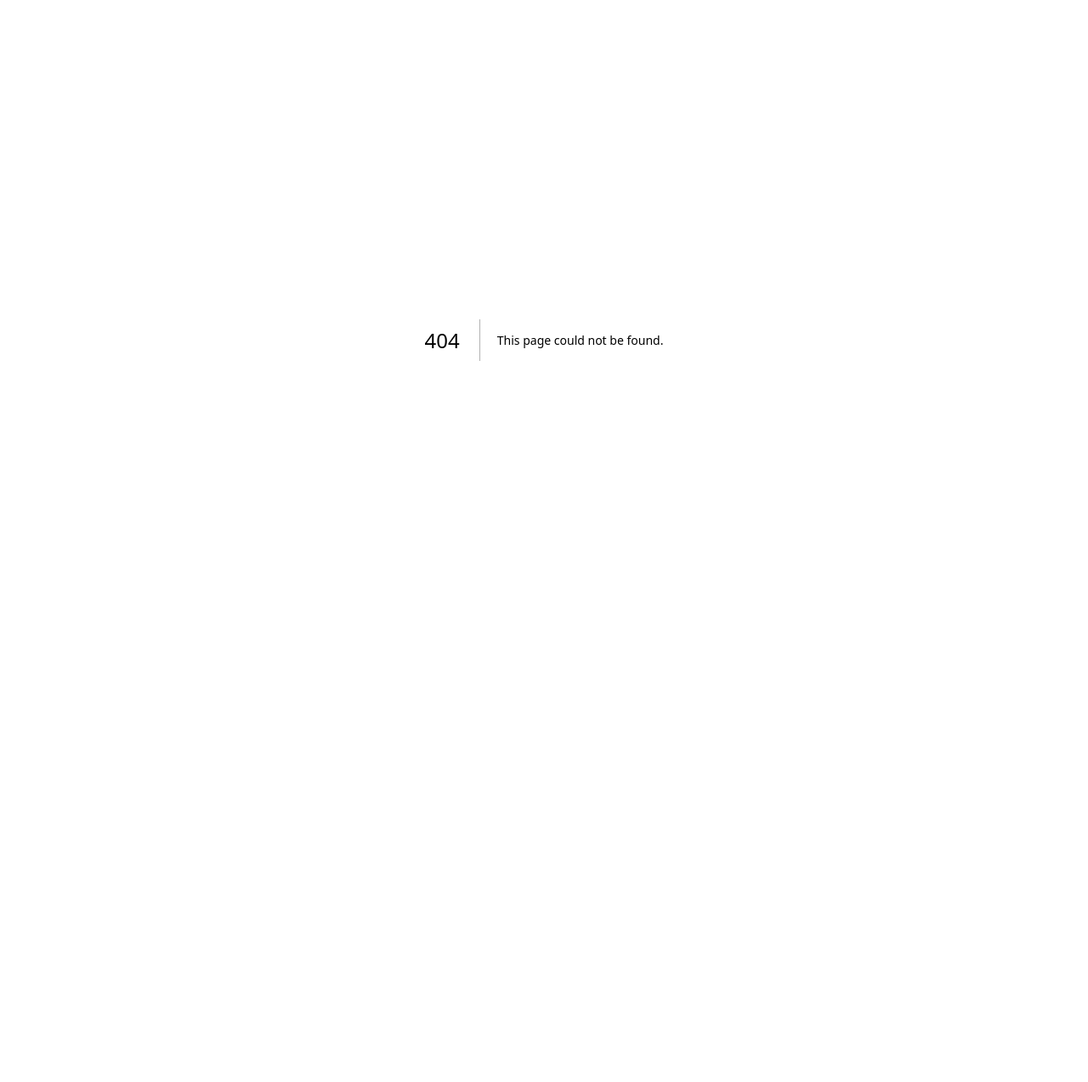
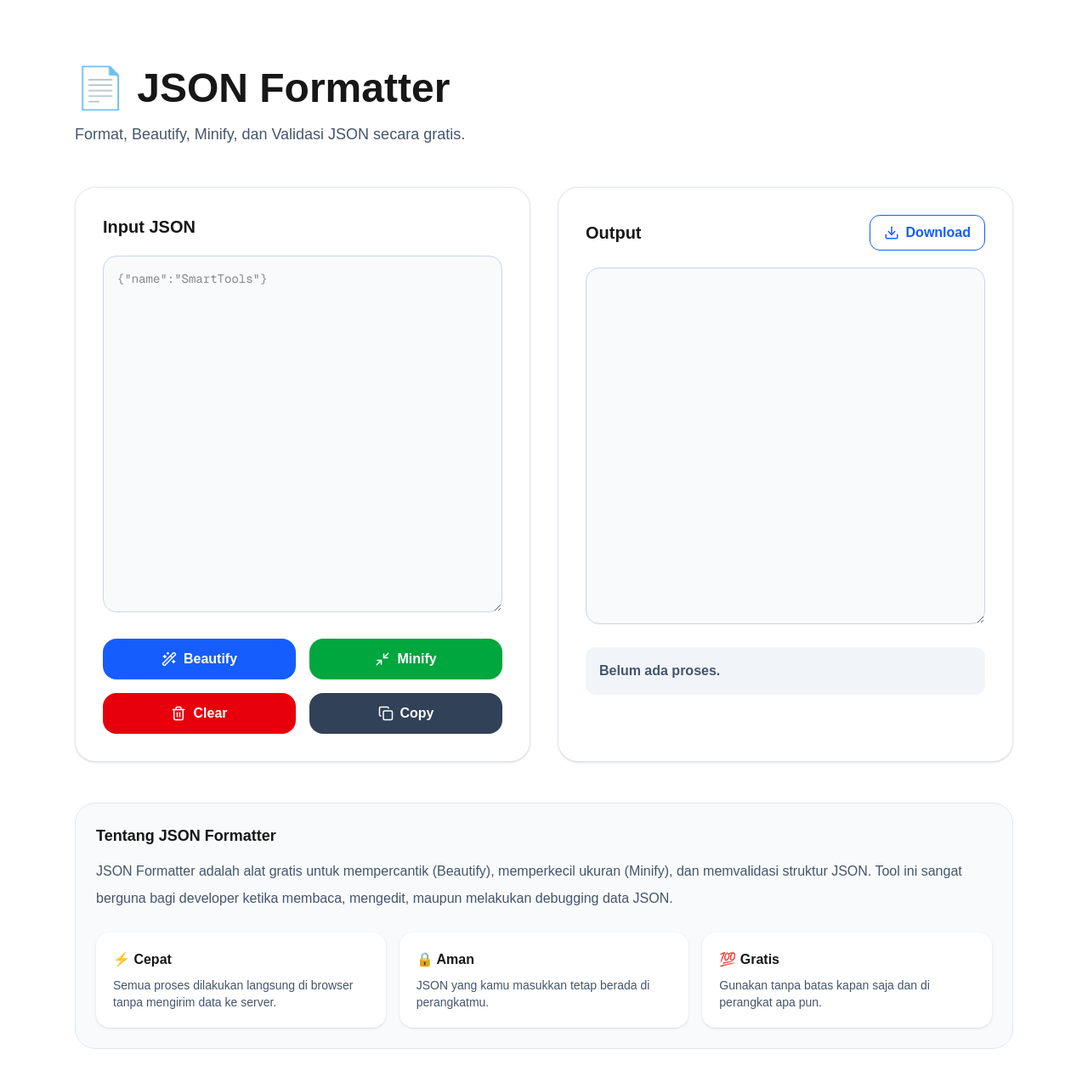
Before and after one commit to smarttoolsidn-maker/smarttools-indonesia, a Next.js app: page /tools/json-formatter in a window 1280 px wide. Before the commit this address had no page. Shown: the top 1274 px of the page at 85% size. Before the commit the page ends 800 px from the top, so only its background shows below. Built offline with nearby package versions, Linux system fonts and the light colour scheme.

Commit message:
feat: add JSON Formatter tool

```diff
--- /dev/null
+++ b/app/tools/json-formatter/page.tsx
@@ -0,0 +1,277 @@
+"use client";
+
+import { useState } from "react";
+import {
+  Wand2,
+  Minimize2,
+  Copy,
+  Trash2,
+  Download,
+} from "lucide-react";
+
+export default function JsonFormatterPage() {
+
+  const [input, setInput] = useState("");
+
+  const [output, setOutput] = useState("");
+
+  const [status, setStatus] = useState<
+    "success" | "error" | ""
+  >("");
+
+  const [message, setMessage] = useState("");
+function beautifyJSON() {
+
+  try {
+
+    const parsed = JSON.parse(input);
+
+    const formatted = JSON.stringify(
+      parsed,
+      null,
+      2
+    );
+
+    setOutput(formatted);
+
+    setStatus("success");
+
+    setMessage("✅ Valid JSON");
+
+  } catch {
+
+    setStatus("error");
+
+    setMessage("❌ Invalid JSON");
+
+    setOutput("");
+
+  }
+
+}function minifyJSON() {
+
+  try {
+
+    const parsed = JSON.parse(input);
+
+    setOutput(JSON.stringify(parsed));
+
+    setStatus("success");
+
+    setMessage("✅ Valid JSON");
+
+  } catch {
+
+    setStatus("error");
+
+    setMessage("❌ Invalid JSON");
+
+    setOutput("");
+
+  }
+
+}async function copyOutput() {
+
+  if (!output) return;
+
+  await navigator.clipboard.writeText(output);
+
+}function clearAll() {
+
+  setInput("");
+
+  setOutput("");
+
+  setMessage("");
+
+  setStatus("");
+
+}
+function downloadJSON() {
+
+  if (!output) return;
+
+  const blob = new Blob(
+    [output],
+    {
+      type: "application/json",
+    }
+  );
+
+  const url = URL.createObjectURL(blob);
+
+  const link =
+    document.createElement("a");
+
+  link.href = url;
+
+  link.download = "formatted.json";
+
+  link.click();
+
+  URL.revokeObjectURL(url);
+
+}
+return (
+  <main className="mx-auto max-w-6xl px-6 py-20">
+
+    {/* Header */}
+    <h1 className="text-5xl font-extrabold dark:text-white">
+      📄 JSON Formatter
+    </h1>
+
+    <p className="mt-4 text-lg text-slate-600 dark:text-slate-300">
+      Format, Beautify, Minify, dan Validasi JSON secara gratis.
+    </p>
+
+    <div className="mt-12 grid gap-8 lg:grid-cols-2">
+
+      {/* INPUT */}
+      <div className="rounded-3xl border border-slate-200 bg-white p-8 shadow-sm dark:border-slate-700 dark:bg-slate-800">
+
+        <h2 className="text-xl font-bold dark:text-white">
+          Input JSON
+        </h2>
+
+        <textarea
+          value={input}
+          onChange={(e) => setInput(e.target.value)}
+          placeholder='{"name":"SmartTools"}'
+          className="mt-5 h-[420px] w-full rounded-2xl border border-slate-300 bg-slate-50 p-4 font-mono text-sm outline-none transition focus:border-blue-500 dark:border-slate-600 dark:bg-slate-900 dark:text-white"
+        />
+
+        {/* Buttons */}
+        <div className="mt-6 grid grid-cols-2 gap-4">
+
+          <button
+            onClick={beautifyJSON}
+            className="flex items-center justify-center gap-2 rounded-2xl bg-blue-600 px-5 py-3 font-semibold text-white transition hover:bg-blue-700"
+          >
+            <Wand2 size={18}/>
+            Beautify
+          </button>
+
+          <button
+            onClick={minifyJSON}
+            className="flex items-center justify-center gap-2 rounded-2xl bg-green-600 px-5 py-3 font-semibold text-white transition hover:bg-green-700"
+          >
+            <Minimize2 size={18}/>
+            Minify
+          </button>
+
+          <button
+            onClick={clearAll}
+            className="flex items-center justify-center gap-2 rounded-2xl bg-red-600 px-5 py-3 font-semibold text-white transition hover:bg-red-700"
+          >
+            <Trash2 size={18}/>
+            Clear
+          </button>
+
+          <button
+            onClick={copyOutput}
+            className="flex items-center justify-center gap-2 rounded-2xl bg-slate-700 px-5 py-3 font-semibold text-white transition hover:bg-slate-800"
+          >
+            <Copy size={18}/>
+            Copy
+          </button>
+
+        </div>
+
+      </div>
+
+      {/* OUTPUT */}
+      <div className="rounded-3xl border border-slate-200 bg-white p-8 shadow-sm dark:border-slate-700 dark:bg-slate-800">
+
+        <div className="flex items-center justify-between">
+
+          <h2 className="text-xl font-bold dark:text-white">
+            Output
+          </h2>
+
+          <button
+            onClick={downloadJSON}
+            className="flex items-center gap-2 rounded-xl border border-blue-600 px-4 py-2 font-semibold text-blue-600 transition hover:bg-blue-600 hover:text-white"
+          >
+            <Download size={18}/>
+            Download
+          </button>
+
+        </div>
+
+        <textarea
+          value={output}
+          readOnly
+          className="mt-5 h-[420px] w-full rounded-2xl border border-slate-300 bg-slate-50 p-4 font-mono text-sm outline-none dark:border-slate-600 dark:bg-slate-900 dark:text-white"
+        />
+
+        <div
+          className={`mt-5 rounded-xl p-4 font-semibold ${
+            status === "success"
+              ? "bg-green-100 text-green-700 dark:bg-green-900/40 dark:text-green-300"
+              : status === "error"
+              ? "bg-red-100 text-red-700 dark:bg-red-900/40 dark:text-red-300"
+              : "bg-slate-100 text-slate-600 dark:bg-slate-700 dark:text-slate-300"
+          }`}
+        >
+          {message || "Belum ada proses."}
+        </div>
+
+      </div>
+
+
+        </div>
+
+    {/* Footer */}
+    <div className="mt-12 rounded-3xl border border-slate-200 bg-slate-50 p-6 dark:border-slate-700 dark:bg-slate-800">
+
+      <h3 className="text-lg font-bold dark:text-white">
+        Tentang JSON Formatter
+      </h3>
+
+      <p className="mt-3 leading-8 text-slate-600 dark:text-slate-300">
+        JSON Formatter adalah alat gratis untuk mempercantik (Beautify),
+        memperkecil ukuran (Minify), dan memvalidasi struktur JSON.
+        Tool ini sangat berguna bagi developer ketika membaca,
+        mengedit, maupun melakukan debugging data JSON.
+      </p>
+
+      <div className="mt-6 grid gap-4 md:grid-cols-3">
+
+        <div className="rounded-2xl bg-white p-5 shadow-sm dark:bg-slate-900">
+          <h4 className="font-bold dark:text-white">
+            ⚡ Cepat
+          </h4>
+
+          <p className="mt-2 text-sm text-slate-600 dark:text-slate-400">
+            Semua proses dilakukan langsung di browser tanpa
+            mengirim data ke server.
+          </p>
+        </div>
+
+        <div className="rounded-2xl bg-white p-5 shadow-sm dark:bg-slate-900">
+          <h4 className="font-bold dark:text-white">
+            🔒 Aman
+          </h4>
+
+          <p className="mt-2 text-sm text-slate-600 dark:text-slate-400">
+            JSON yang kamu masukkan tetap berada di perangkatmu.
+          </p>
+        </div>
+
+        <div className="rounded-2xl bg-white p-5 shadow-sm dark:bg-slate-900">
+          <h4 className="font-bold dark:text-white">
+            💯 Gratis
+          </h4>
+
+          <p className="mt-2 text-sm text-slate-600 dark:text-slate-400">
+            Gunakan tanpa batas kapan saja dan di perangkat apa pun.
+          </p>
+        </div>
+
+      </div>
+
+    </div>
+
+  </main>
+);
+}
--- a/components/PopularTools.tsx
+++ b/components/PopularTools.tsx
@@ -5,34 +5,34 @@ import Link from "next/link";
 
 const tools = [
 {
-    title: "Word Counter",
-    description: "Hitung jumlah kata, karakter, paragraf, dan estimasi waktu baca.",
-    icon: "📝",
-    href: "/tools/word-counter",
-    users: "25K+",
+  title: "Password Generator",
+  description: "Generate password yang kuat dan aman.",
+  icon: "🔐",
+  href: "/tools/password-generator",
+  users: "28K+",
   rating: "4.9",
 },
 {
-    title: "Password Generator",
-    description: "Buat password yang aman dan kuat hanya dalam sekali klik.",
-    icon: "🔐",
-    href: "/tools/password-generator",
+  title: "QR Code Generator",
+  description: "Buat QR Code gratis dari teks atau URL.",
+  icon: "📱",
+  href: "/tools/qr-code-generator",
   users: "18K+",
-    rating: "5.0",
+  rating: "4.9",
 },
 {
-    title: "QR Code Generator",
-    description: "Ubah teks atau link menjadi QR Code dengan cepat.",
-    icon: "📱",
-    href: "/tools/qr-code-generator",
+  title: "Word Counter",
+  description: "Hitung jumlah kata, karakter, dan paragraf.",
+  icon: "📝",
+  href: "/tools/word-counter",
   users: "15K+",
   rating: "4.8",
 },
 {
   title: "JSON Formatter",
-    description: "Format dan validasi data JSON secara instan.",
+  description: "Format, beautify, minify, dan validasi JSON secara instan.",
   icon: "📄",
-    href: "#",
+  href: "/tools/json-formatter",
   users: "12K+",
   rating: "4.9",
 },
--- a/components/ThemeToggle.tsx
+++ b/components/ThemeToggle.tsx
@@ -2,27 +2,19 @@
 
 import { Moon, Sun } from "lucide-react";
 import { useTheme } from "next-themes";
-import { useEffect, useState } from "react";
 
 export default function ThemeToggle() {
-  const { theme, setTheme } = useTheme();
-  const [mounted, setMounted] = useState(false);
-
-  useEffect(() => {
-    setMounted(true);
-  }, []);
-
-  if (!mounted) return null;
+  const { resolvedTheme, setTheme } = useTheme();
 
   return (
     <button
       onClick={() =>
-        setTheme(theme === "dark" ? "light" : "dark")
+        setTheme(resolvedTheme === "dark" ? "light" : "dark")
       }
       className="rounded-xl border border-gray-200 p-2 transition hover:bg-gray-100 dark:border-gray-700 dark:hover:bg-gray-800"
       aria-label="Toggle dark mode"
     >
-      {theme === "dark" ? (
+      {resolvedTheme === "dark" ? (
         <Sun size={20} />
       ) : (
         <Moon size={20} />
```
Lines whose indentation alone changed are shown as unchanged.
